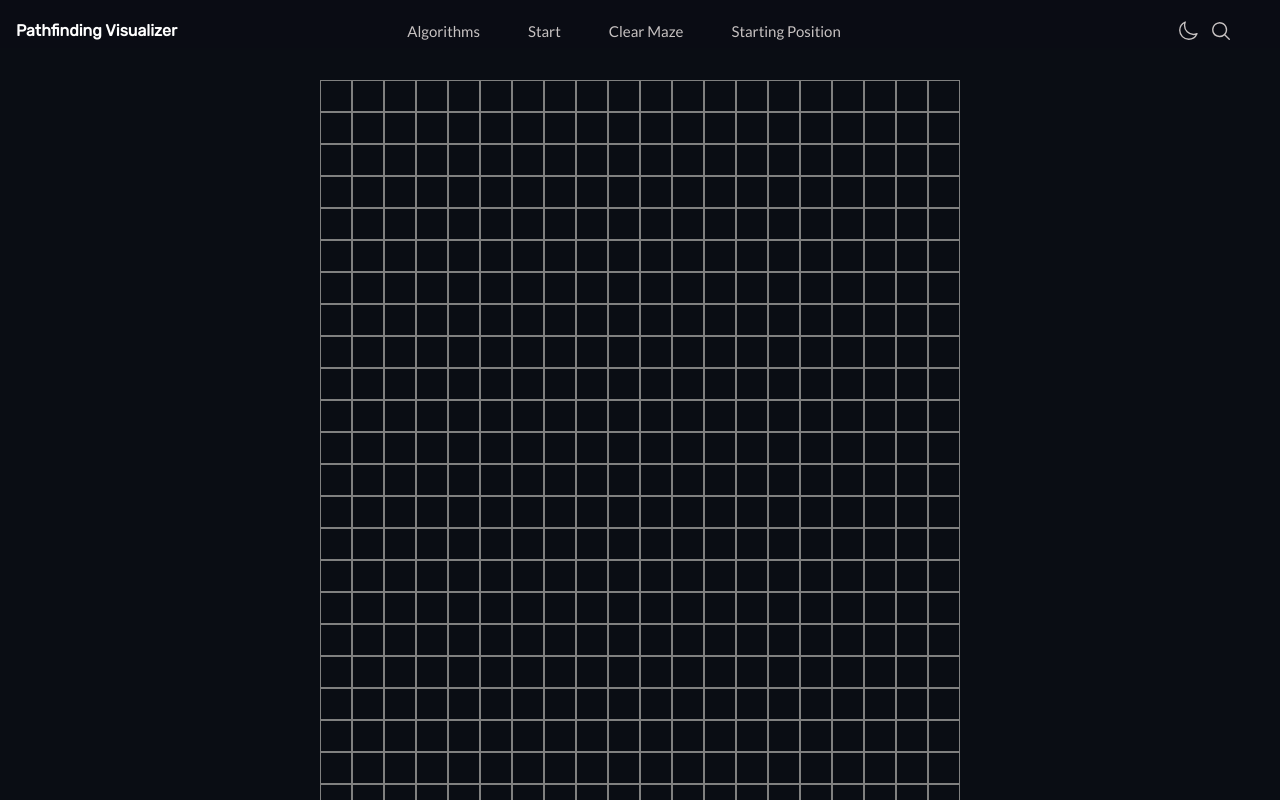
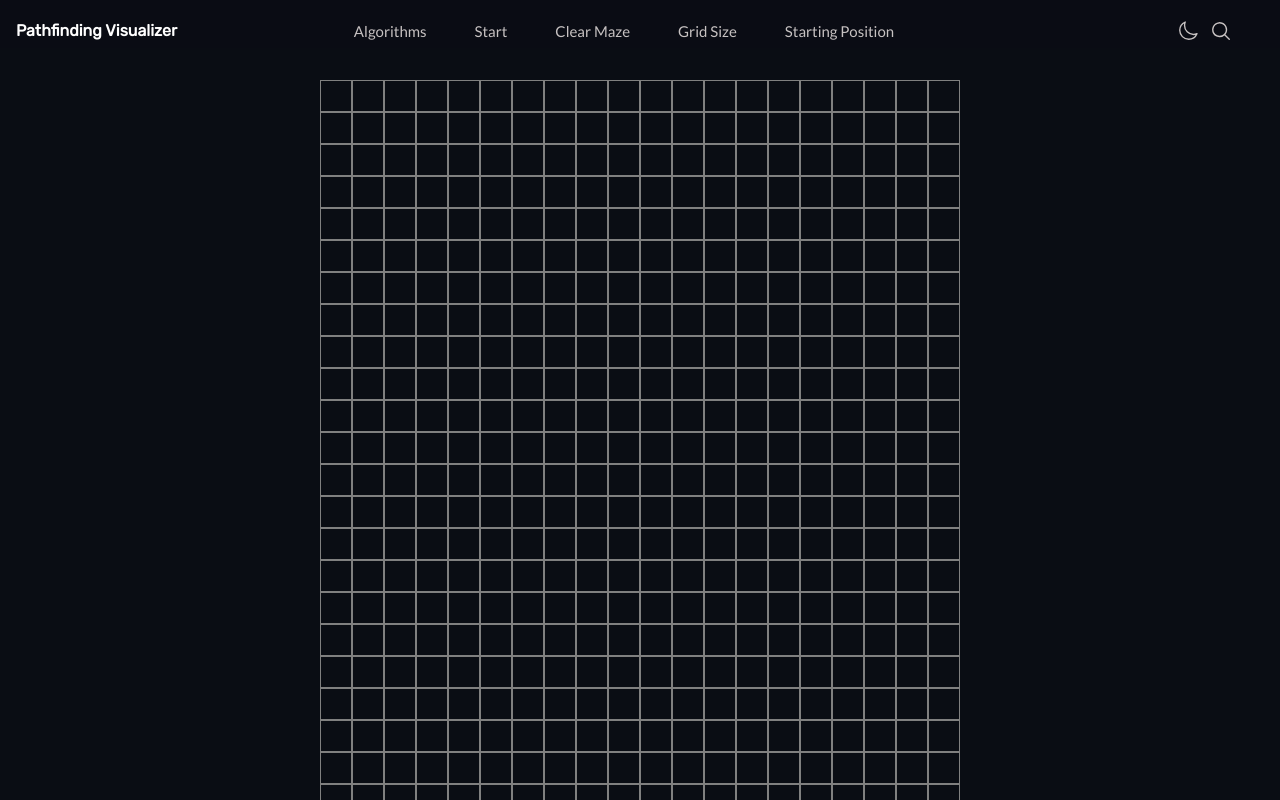
Before and after one commit to jacksonfernando/pathfinding-visualizer, a Next.js app: page / in a window 1280 px wide. Shown: the top 800 px of the page. Built offline with nearby package versions, Linux system fonts and the light colour scheme.

Commit message:
add grid size at navbar menu

```diff
--- a/src/components/navbar/index.js
+++ b/src/components/navbar/index.js
@@ -29,6 +29,9 @@ const Navbar = () => {
           </li>
           <li>
             <p onClick={() => setRestart(!restart)}>Clear Maze</p>
+          </li>
+          <li>
+            <p onClick={() => setRestart(!restart)}>Grid Size</p>
           </li>
           <li>
             <p>Starting Position</p>
```
